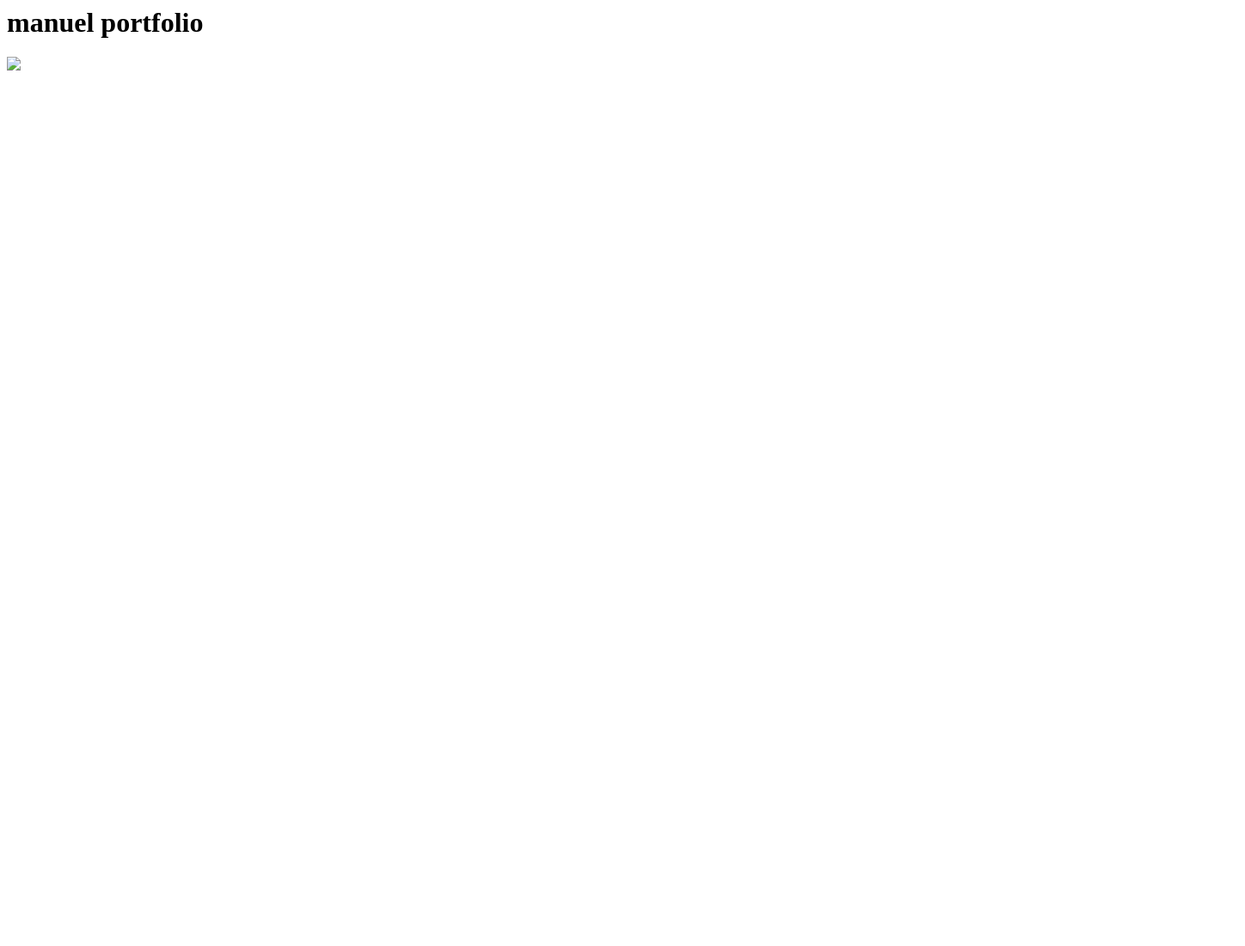
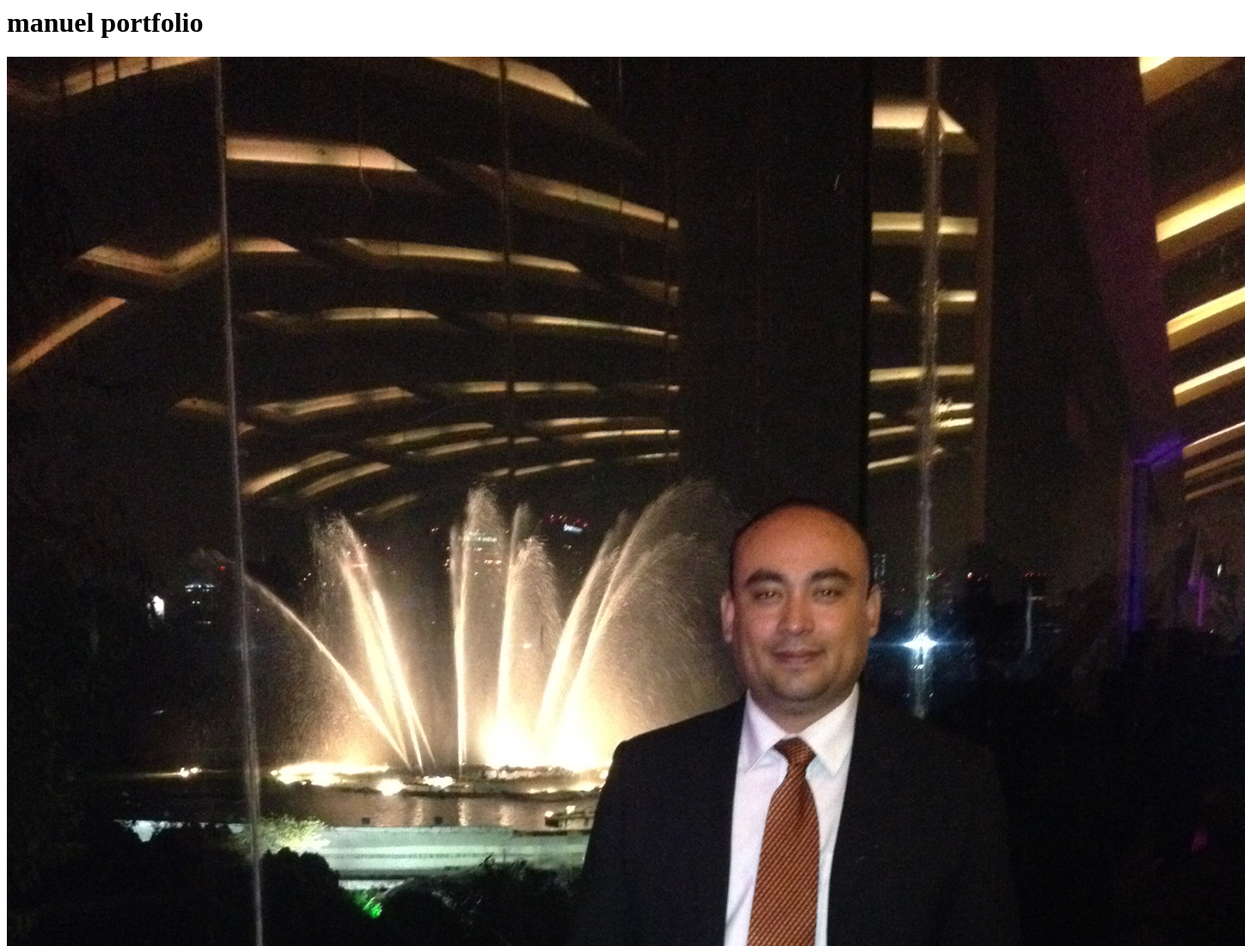
Before and after one commit to Manuelvira/Manuelvira.github.io, a plain HTML site: page index.html in a window 1280 px wide. Shown: the top 1100 px of the page at 86% size, 1448 px wide, since content can reach past the window. Before the commit the page ends 800 px from the top, so only its background shows below. Drawn offline with Linux system fonts and the light colour scheme.

Commit message:
Cambio de Imagen

```diff
--- a/index.html
+++ b/index.html
@@ -1,4 +1,4 @@
 <html>
     <h1>manuel portfolio</h1>
-<img src="./img_8722.jpeg" />
+<img src="./Manuel.jpg" />
 </html>
```
